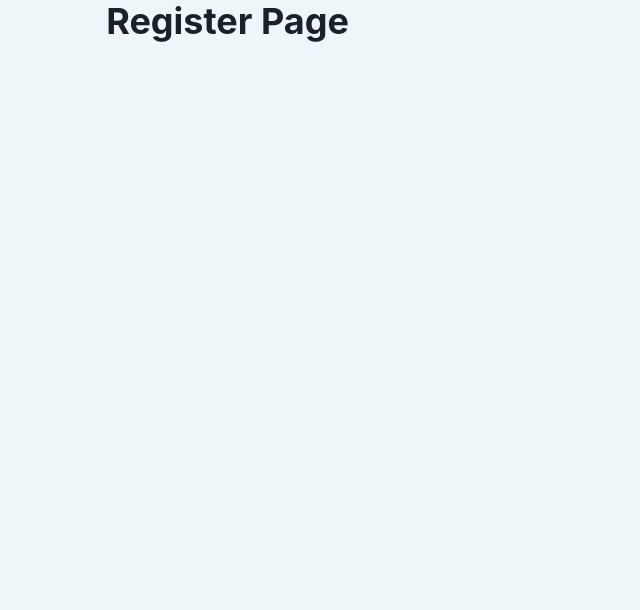
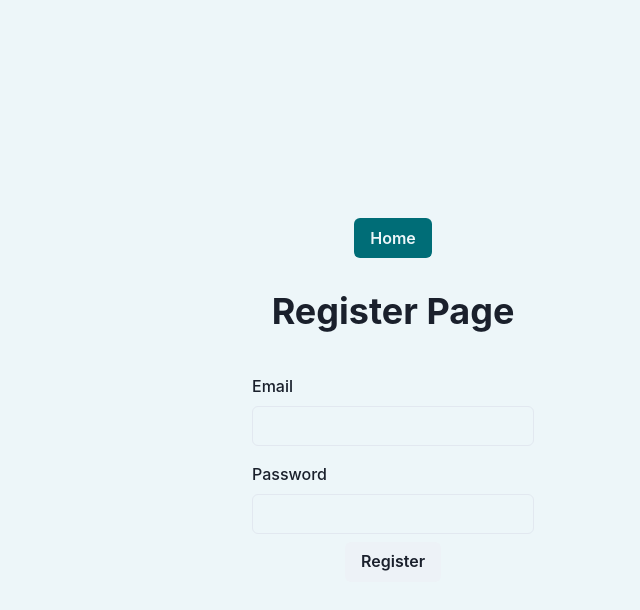
Before and after one commit to cptvictor95/Briez, a Next.js app: page /register in a window 1280 px wide. Shown: the top 610 px of the page, without its empty margins (247-887 px from the left). Built offline with nearby package versions, Linux system fonts and the light colour scheme; no server answers.

Commit message:
login/register forms made, home button

```diff
--- a/components/Main.js
+++ b/components/Main.js
@@ -4,7 +4,7 @@ import React from 'react'
 const Main = ({children}) => {
   return (
     <>
-      <Flex h="100vh" w="100%" as="main" justifyContent="center" flexDirection="column" px={8}>
+      <Flex h="100vh" w="100%" as="main" justifyContent="center" align="center" flexDirection="column" px={8}>
         {children}
       </Flex>
     </>
--- a/pages/_app.tsx
+++ b/pages/_app.tsx
@@ -19,6 +19,7 @@ const theme = extendTheme({ colors, styles: {
     'html, body': {
       boxSizing: 'border-box',
       width: '100vw',
+      height: '100vh',
       backgroundColor: 'light.bg'
     }
   }
@@ -29,8 +30,8 @@ class MyApp extends App {
     const { Component, pageProps } = this.props;
     return (
       <FirebaseProvider>
-          <ChakraProvider theme={theme}>
-            <Component {...pageProps} />
+        <ChakraProvider theme={theme}>
+          <Component {...pageProps} />
         </ChakraProvider>
       </FirebaseProvider>
     );
--- a/pages/register.tsx
+++ b/pages/register.tsx
@@ -1,13 +1,28 @@
-import { Container, Flex, Heading } from '@chakra-ui/react';
+import { Button, Flex, FormControl, FormLabel, Heading, Input } from '@chakra-ui/react';
 import React from 'react'
+import Main from '../components/Main';
+import Link from 'next/link'
 
 const Register: React.FC = () => {
   return (
-    <Container>
-      <Flex>
-        <Heading>Register Page</Heading>
+    <Main>
+      <Link href="/">
+        <Button color="light.bg" bg="light.text">Home</Button>
+      </Link>
+      <Flex flexDirection="column" alignItems="center" justifyContent="center">
+        <Heading my={8}>Register Page</Heading>
+
+        <FormControl my={2}>
+          <FormLabel>Email</FormLabel>
+          <Input></Input>
+        </FormControl>
+        <FormControl my={2}>
+          <FormLabel>Password</FormLabel>
+          <Input></Input>
+        </FormControl>
+        <Button>Register</Button>
       </Flex>
-    </Container>
+    </Main>
   )
 }
 
```
Also changed, not shown: pages/login.tsx (+20 -5 lines).
